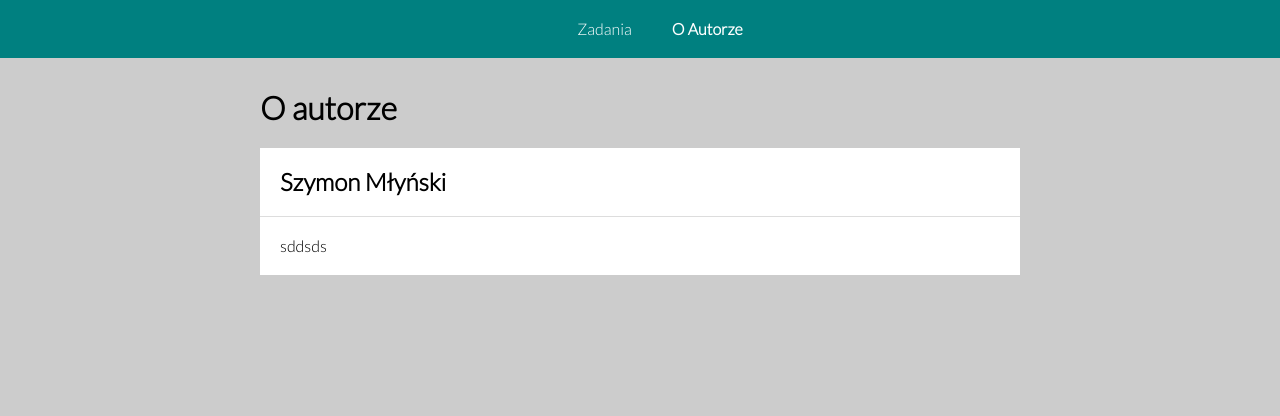
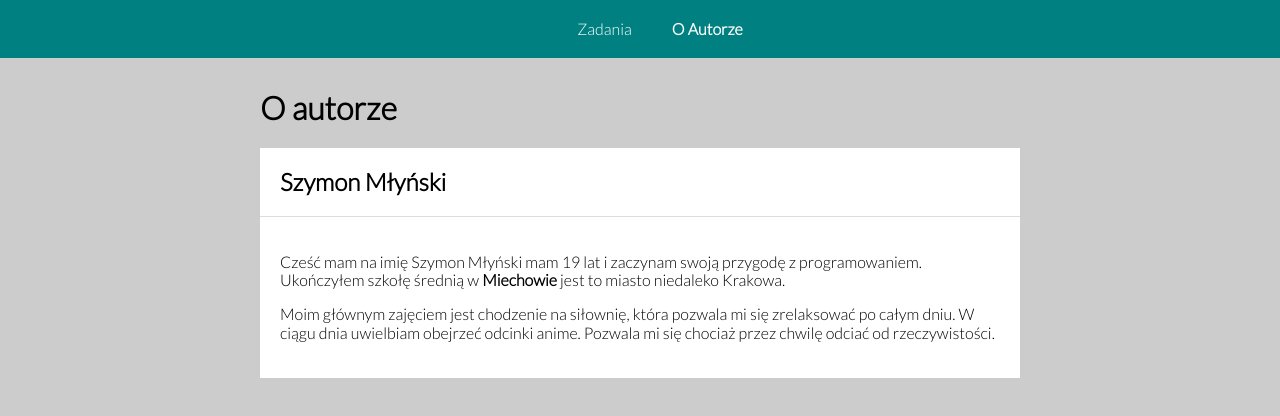
Before and after one commit to saimoNN37/ToDo-List-react, a React (Create React App) app: page /#/author in a window 1280 px wide. Shown: the top 416 px of the page. Built offline with nearby package versions, Linux system fonts and the light colour scheme.

Commit message:
added text about author

```diff
--- a/src/features/author/AuthorPage.js
+++ b/src/features/author/AuthorPage.js
@@ -7,7 +7,13 @@ export default () => (
     <Header title="O autorze" />
     <Section
       title="Szymon Młyński"
-        body={<>sddsds</>}
+      body={<>
+        <p>Cześć mam na imię Szymon Młyński mam 19 lat i zaczynam swoją przygodę z programowaniem.
+          Ukończyłem szkołę średnią w <strong>Miechowie</strong> jest to miasto niedaleko Krakowa.</p>
+        <p>Moim głównym zajęciem jest chodzenie na siłownię, która pozwala mi się zrelaksować po całym dniu.
+          W ciągu dnia uwielbiam obejrzeć odcinki anime.
+          Pozwala mi się chociaż przez chwilę odciać od rzeczywistości.</p>
+      </>}
     />
   </Container>
 
```
Lines whose indentation alone changed are shown as unchanged.
